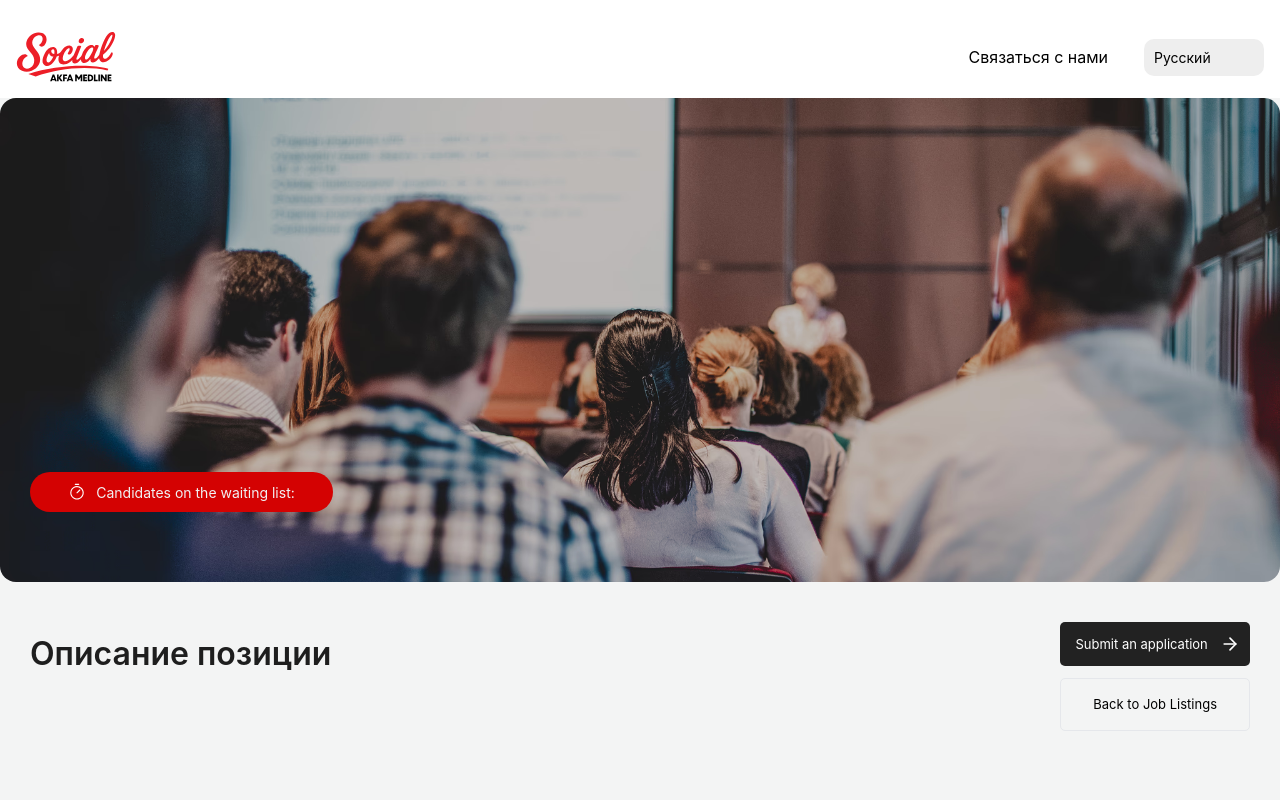
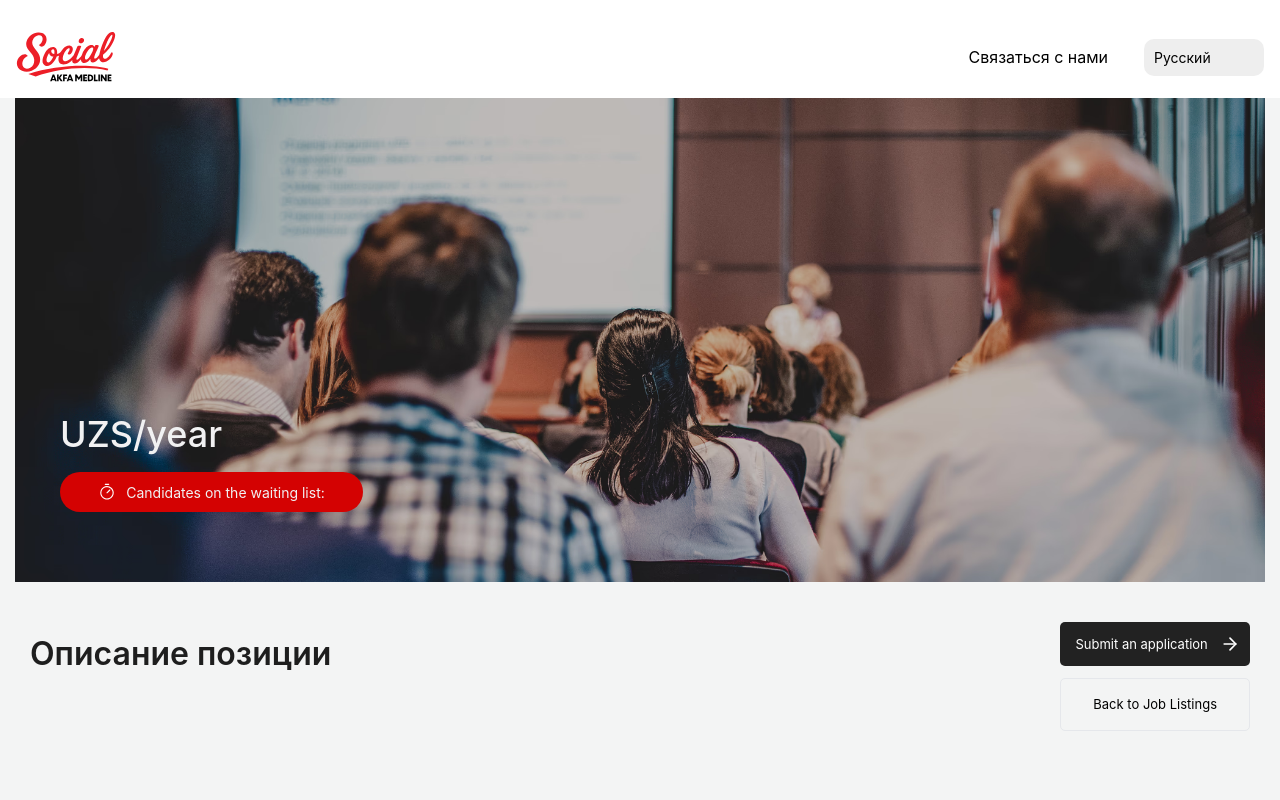
Before and after one commit to DePhezix/Akfa-Medline-Social, a React (Vite) app: page /Akfa-Medline-Social/1/jobs/1 in a window 1280 px wide. Shown: the top 800 px of the page. Built offline with nearby package versions, Linux system fonts and the light colour scheme; no server answers; a web font is replaced by a local one.

Commit message:
added salary at jobDetails hero

```diff
--- a/src/pages/JobDetails/JobDetails.jsx
+++ b/src/pages/JobDetails/JobDetails.jsx
@@ -62,7 +62,8 @@ function JobDetails() {
             <Hero
               SubHeading={jobData?.category?.split("(")[0].trim()}
               Heading={jobData?.title?.split("(")[0].trim()}
-              candidatesNumber={jobData?.onWaitingList}
+              CandidatesNumber={jobData?.onWaitingList}
+              Salary={jobData?.salary}
             />
             <div className="detailsContainer">
               <div className="left">
--- a/src/sections/JobDetails/Hero/Hero.jsx
+++ b/src/sections/JobDetails/Hero/Hero.jsx
@@ -2,7 +2,7 @@ import "./Hero.scss";
 import VacanciesImg from "/images/vacancies.avif";
 import ClockSVG from '/svgs/clock.svg'
 
-function Hero({ imgSrc = VacanciesImg, Heading, SubHeading, candidatesNumber }) {
+function Hero({ imgSrc = VacanciesImg, Heading, SubHeading, CandidatesNumber, Salary }) {
   return (
     <main className="JobDetailsHeroContainer">
       <div
@@ -13,10 +13,11 @@ function Hero({ imgSrc = VacanciesImg, Heading, SubHeading, candidatesNumber })
           <div className="heading">
             <h3 className="subheading">{SubHeading}</h3>
             <h1 className="main-heading">{Heading}</h1>
+            <h3 className="subheading-2">{Salary} UZS/year</h3>
             <div className="candidatesWrapper">
               <img src={ClockSVG} alt="" className="clock" />
               <p className="text">
-                Candidates on the waiting list: <span>{candidatesNumber}</span>
+                Candidates on the waiting list: <span>{CandidatesNumber}</span>
               </p>
             </div>
           </div>
--- a/src/sections/JobDetails/Hero/Hero.scss
+++ b/src/sections/JobDetails/Hero/Hero.scss
@@ -6,11 +6,11 @@
   position: relative;
 
   .hero-img-background {
-    width: 100%;
     height: 100%;
     background-repeat: no-repeat;
     background-size: cover;
     background-position: 50% 40%;
+    margin: 0 15px;
 
     .textContainer {
       display: flex;
@@ -21,6 +21,7 @@
       position: absolute;
       bottom: 2.5rem;
       padding: 12px 30px 30px;
+      margin: 0 15px;
 
       .heading {
         display: flex;
@@ -38,6 +39,11 @@
           line-height: 24px;
           opacity: 0.9;
           width: 495px;
+        }
+
+        .subheading-2 {
+          font-size: 36px;
+          font-weight: 500;
         }
 
         .candidatesWrapper {
@@ -70,6 +76,8 @@
       flex-direction: column;
       justify-content: flex-end;
       padding: 24px 16px;
+      margin: 0;
+
       .textContainer {
         position: static;
         padding: 0;
@@ -81,6 +89,9 @@
             width: 100%;
             white-space: wrap;
             font-size: 36px;
+          }
+          .subheading-2 {
+            font-size: 24px;
           }
         }
       }
```
